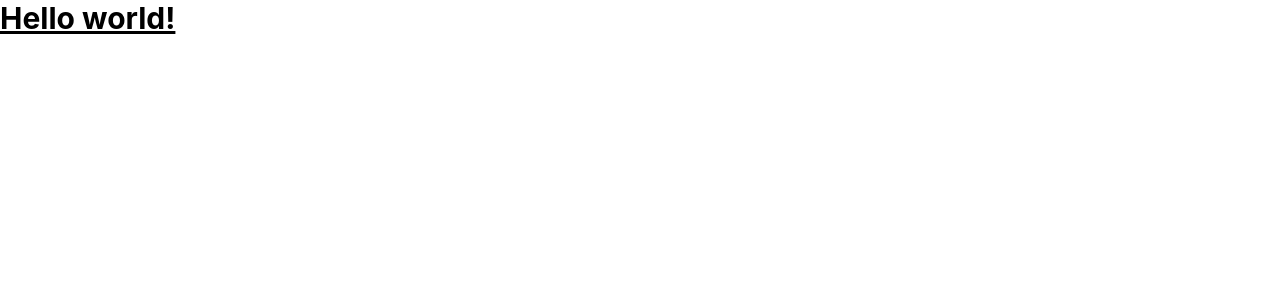
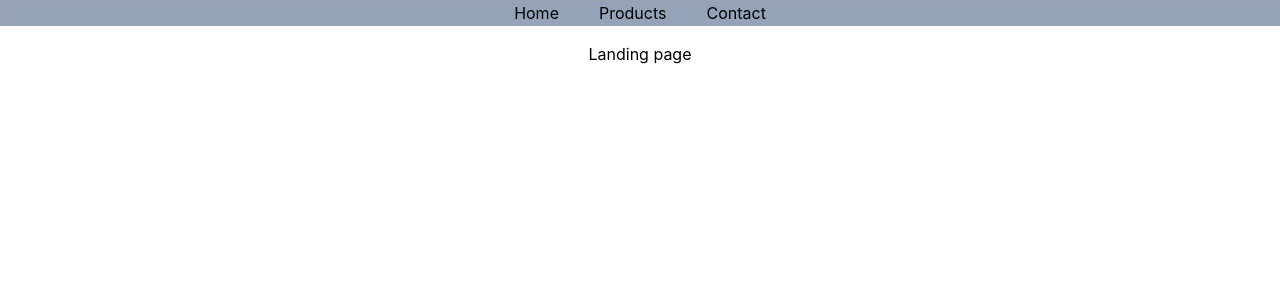
Before and after one commit to publicprofilelily/GroupBlue, a React (Create React App) app in the folder shop/: page / in a window 1280 px wide. Shown: the top 300 px of the page. Built offline with nearby package versions, Linux system fonts and the light colour scheme.

Commit message:
created bare-bones skeleton pages

```diff
--- a/shop/package.json
+++ b/shop/package.json
@@ -7,7 +7,8 @@
     "@testing-library/react": "^13.4.0",
     "@testing-library/user-event": "^13.5.0",
     "react": "^18.3.1",
-    "react-dom": "^18.3.1",
+    "react-router": "^6.23.0",
+    "react-router-dom": "^6.23.0",
     "react-scripts": "5.0.1",
     "web-vitals": "^2.1.4"
   },
--- a/shop/src/App.js
+++ b/shop/src/App.js
@@ -1,11 +1,22 @@
-import logo from './logo.svg';
 import './App.css';
+import Layout from './Layout';
+import { BrowserRouter, Routes } from 'react-router-dom';
+import { Route } from 'react-router-dom';
+import Home from './pages/Home';
+import Products from './pages/Products';
+import Contact from './pages/Contact';
 
 function App() {
   return (
-    <h1 className="text-3xl font-bold underline">
-      Hello world!
-    </h1>
+    <BrowserRouter>
+      <Layout>
+        <Routes>
+          <Route index path="/" element={<Home />} />
+          <Route path="/products" element={<Products />} />
+          <Route path="/contact" element={<Contact />} />
+        </Routes>
+      </Layout>
+    </BrowserRouter>
   );
 }
 
--- /dev/null
+++ b/shop/src/Layout.js
@@ -0,0 +1,23 @@
+import React from 'react';
+import Header from './components/Header';
+import { Link } from 'react-router-dom';
+
+// Pass the child props
+export default function Layout({ children }) {
+	return (
+		<div>
+			<Header>
+				<nav >
+					<ul className="grid grid-flow-col gap-10" >
+						<li><Link to="/">Home</Link></li>
+						<li><Link to="/products">Products</Link></li>
+						<li><Link to="/contact">Contact</Link></li>
+					</ul>
+				</nav>
+			</Header>
+			<div className="flex justify-center m-4">
+				{children}
+			</div>
+		</div>
+	);
+}
--- /dev/null
+++ b/shop/src/components/Header.js
@@ -0,0 +1,8 @@
+
+
+export default function Header({ children }) {
+  return <div className="flex justify-center bg-slate-400 border-[1px] border-gray-400">
+    {children}
+  </div>
+
+}
--- /dev/null
+++ b/shop/src/pages/Contact.js
@@ -0,0 +1,5 @@
+export default function Contact({ children }) {
+  return <>
+    Contact page
+  </>
+}
--- /dev/null
+++ b/shop/src/pages/Home.js
@@ -0,0 +1,6 @@
+export default function Home({ children }) {
+  return <>
+    Landing page
+  </>
+
+}
--- /dev/null
+++ b/shop/src/pages/Products.js
@@ -0,0 +1,5 @@
+export default function Products({ children }) {
+  return <>
+    Product page
+  </>
+}
```
Also changed, not shown: 1 other file (tests, documents, lock files or other folders).
